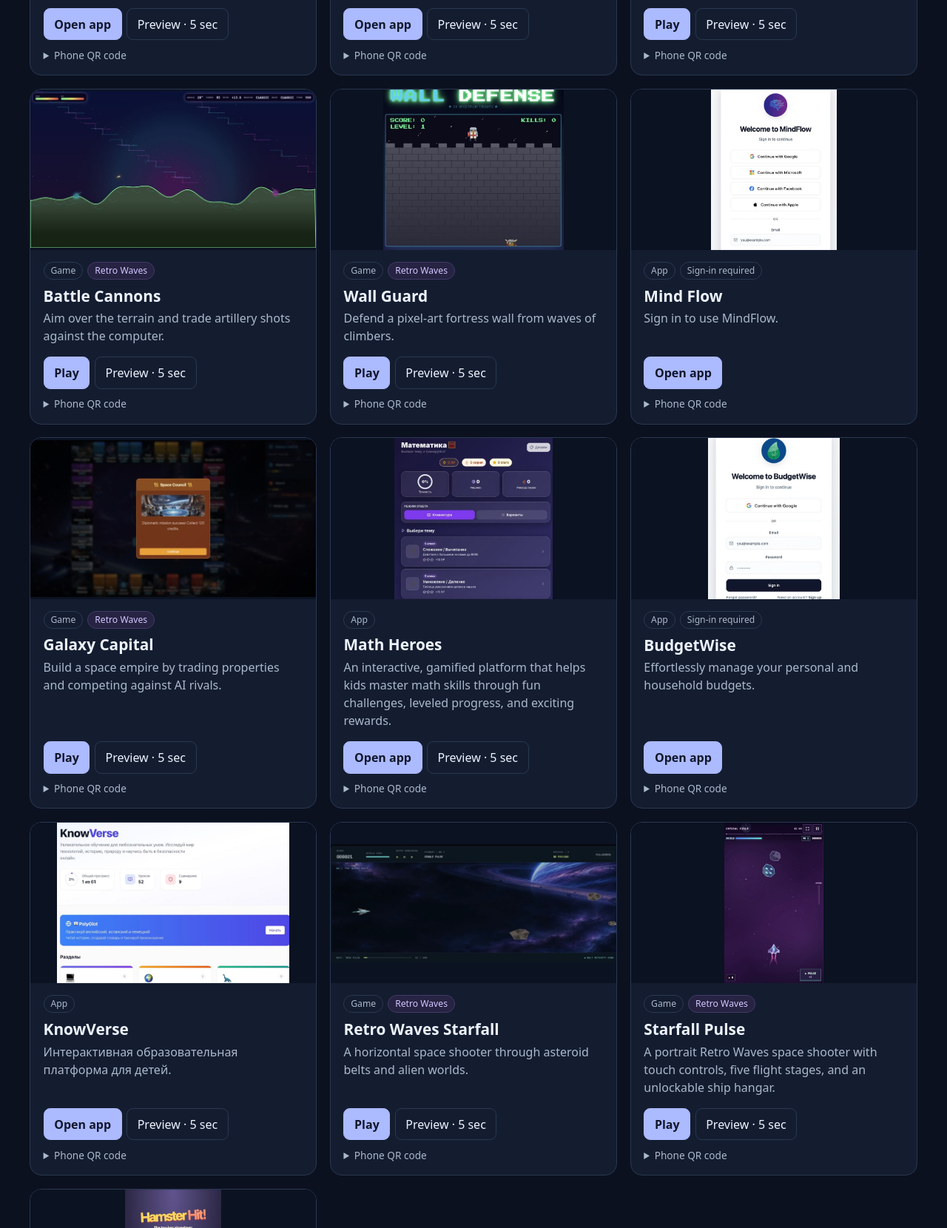
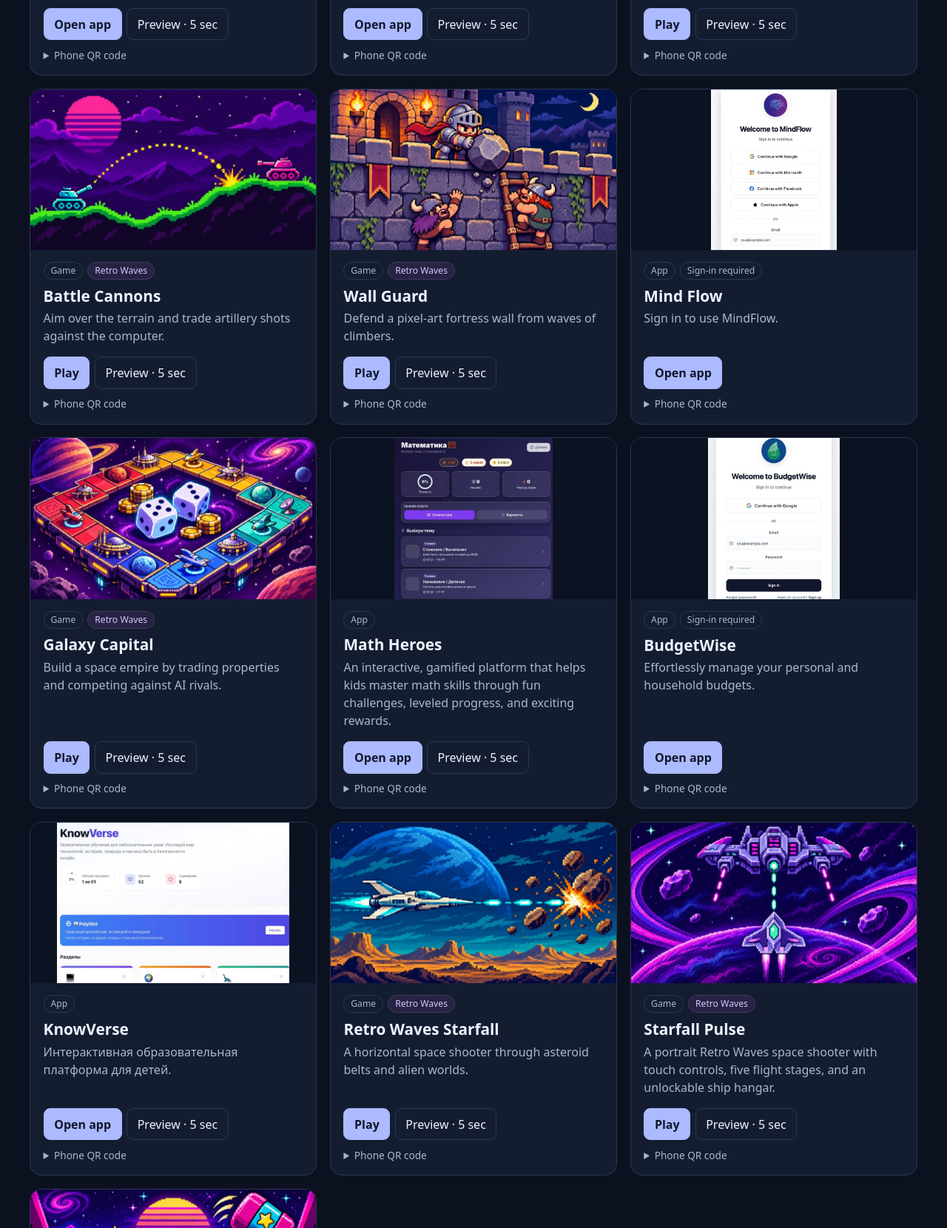
Before and after one commit to mjv1981-art/App-Portal, a plain HTML site: page index.html in a window 1280 px wide. Shown: the part 1140-2800 px from the top of the page at 74% size. Drawn offline with Linux system fonts and the light colour scheme.

Commit message:
Publish approved Retro Waves pixel-art game covers

```diff
--- a/index.html
+++ b/index.html
@@ -91,20 +91,20 @@
             { id: 1, title: "Iurii M Repertoir", description: "A personal song repertoire with playable tracks. This app helps me organize and practice songs I can play and sing.", url: "https://mjv1981-art.github.io/Iurii-M-Repertoir/", published: true, kind: "app" },
             { id: 2, title: "Hamsterland Declaration", description: "A fun declaration for my kids about the rules and joys of Hamsterland. Created to make rules more engaging for children.", url: "https://mjv1981-art.github.io/hamsterland-site/index.html", published: true, kind: "app" },
             { id: 3, title: "Pet Rat Monya", description: "A virtual pet app for my daughter to take care of her digital pet rat. Teaches responsibility and care for animals.", url: "https://mjv1981-art.github.io/pet-rat-monya/", published: false, kind: "app" },
-            { id: 4, title: "Snake Game", description: "Collect food, grow your snake, and avoid hitting the walls or your tail.", url: "https://mjv1981-art.github.io/snake-game-simple/", published: true, kind: "game", family: "Retro Waves" },
+            { id: 4, title: "Snake Game", description: "Collect food, grow your snake, and avoid hitting the walls or your tail.", url: "https://mjv1981-art.github.io/snake-game-simple/", published: true, kind: "game", family: "Retro Waves", cover: "snake-game" },
             { id: 5, title: "Paste Helper", description: "Clean up pasted text, strip bullet markers, and convert Excel rows to CSV.", url: "https://mjv1981-art.github.io/Paste-Helper/", published: true, kind: "app" },
             { id: 6, title: "MFU Generator", description: "Creates meeting follow ups out of text, transcript or session recording.", url: "https://jumbo.ninja/", published: true, kind: "app", community: true },
-            { id: 7, title: "Asteroid Shooter", description: "Rotate your ship and blast asteroids as they close in.", url: "https://mjv1981-art.github.io/Asteroid-Shooter/", published: true, kind: "game", family: "Retro Waves" },
-            { id: 8, title: "Battle Cannons", description: "Aim over the terrain and trade artillery shots against the computer.", url: "https://mjv1981-art.github.io/Battle-Cannon/", published: true, kind: "game", family: "Retro Waves" },
-            { id: 9, title: "Wall Guard", description: "Defend a pixel-art fortress wall from waves of climbers.", url: "https://wall-guard-retro.base44.app/", published: true, kind: "game", family: "Retro Waves" },
+            { id: 7, title: "Asteroid Shooter", description: "Rotate your ship and blast asteroids as they close in.", url: "https://mjv1981-art.github.io/Asteroid-Shooter/", published: true, kind: "game", family: "Retro Waves", cover: "asteroid-shooter" },
+            { id: 8, title: "Battle Cannons", description: "Aim over the terrain and trade artillery shots against the computer.", url: "https://mjv1981-art.github.io/Battle-Cannon/", published: true, kind: "game", family: "Retro Waves", cover: "battle-cannons" },
+            { id: 9, title: "Wall Guard", description: "Defend a pixel-art fortress wall from waves of climbers.", url: "https://wall-guard-retro.base44.app/", published: true, kind: "game", family: "Retro Waves", cover: "wall-guard" },
             { id: 10, title: "Mind Flow", description: "Sign in to use MindFlow.", url: "https://shrewd-mind-flow-app.base44.app/", published: true, kind: "app", signInRequired: true },
-            { id: 11, title: "Galaxy Capital", description: "Build a space empire by trading properties and competing against AI rivals.", url: "https://galaxy-capital-go.base44.app", published: true, kind: "game", family: "Retro Waves" },
+            { id: 11, title: "Galaxy Capital", description: "Build a space empire by trading properties and competing against AI rivals.", url: "https://galaxy-capital-go.base44.app", published: true, kind: "game", family: "Retro Waves", cover: "galaxy-capital" },
             { id: 12, title: "Math Heroes", description: "An interactive, gamified platform that helps kids master math skills through fun challenges, leveled progress, and exciting rewards.", url: "https://math-heroes-quest.base44.app/", published: true, kind: "app" },
             { id: 13, title: "BudgetWise", description: "Effortlessly manage your personal and household budgets.", url: "https://fragrant-wise-budget-track.base44.app", published: true, kind: "app", signInRequired: true },
             { id: 14, title: "KnowVerse", description: "Интерактивная образовательная платформа для детей.", url: "https://know-verse-learn.base44.app", published: true, kind: "app" },
-            { id: 15, title: "Retro Waves Starfall", description: "A horizontal space shooter through asteroid belts and alien worlds.", url: "https://mjv1981-art.github.io/retro-waves-starfall/", published: true, kind: "game", family: "Retro Waves" },
-            { id: 16, title: "Starfall Pulse", description: "A portrait Retro Waves space shooter with touch controls, five flight stages, and an unlockable ship hangar.", url: "https://mjv1981-art.github.io/App-Portal/starfall-pulse/", published: true, kind: "game", family: "Retro Waves" },
-            { id: 17, title: "Hamster Hit", description: "A fast whack-a-hamster arcade game with bright knockout effects, streaks, and a Stampede round.", url: "https://mjv1981-art.github.io/Hamster-Hit/", published: true, kind: "game", family: "Retro Waves" }
+            { id: 15, title: "Retro Waves Starfall", description: "A horizontal space shooter through asteroid belts and alien worlds.", url: "https://mjv1981-art.github.io/retro-waves-starfall/", published: true, kind: "game", family: "Retro Waves", cover: "retro-waves-starfall" },
+            { id: 16, title: "Starfall Pulse", description: "A portrait Retro Waves space shooter with touch controls, five flight stages, and an unlockable ship hangar.", url: "https://mjv1981-art.github.io/App-Portal/starfall-pulse/", published: true, kind: "game", family: "Retro Waves", cover: "starfall-pulse" },
+            { id: 17, title: "Hamster Hit", description: "A fast whack-a-hamster arcade game with bright knockout effects, streaks, and a Stampede round.", url: "https://mjv1981-art.github.io/Hamster-Hit/", published: true, kind: "game", family: "Retro Waves", cover: "hamster-hit" }
         ];
 
         const grid = document.getElementById('apps-container');
@@ -154,12 +154,13 @@
         function makeCard(app) {
             const card = document.createElement('article');
             const media = `./assets/previews/${app.id}`;
+            const cover = app.cover ? `./assets/covers/${app.cover}.jpg` : `${media}.jpg`;
             const launchText = app.kind === 'game' ? 'Play' : 'Open app';
             card.className = 'app-card';
             card.innerHTML = `
                 <div class="app-media">
                     <span class="media-fallback">Screenshot unavailable</span>
-                    <img src="${media}.jpg" alt="" width="640" height="360" loading="lazy" decoding="async">
+                    <img src="${cover}" alt="" width="640" height="360" loading="lazy" decoding="async">
                 </div>
                 <div class="app-content">
                     <div class="tags">
```
Also changed, not shown: assets/covers/asteroid-shooter.jpg (added), assets/covers/battle-cannons.jpg (added), assets/covers/galaxy-capital.jpg (added), assets/covers/hamster-hit.jpg (added), assets/covers/retro-waves-starfall.jpg (added), assets/covers/snake-game.jpg (added), assets/covers/starfall-pulse.jpg (added), assets/covers/wall-guard.jpg (added).
